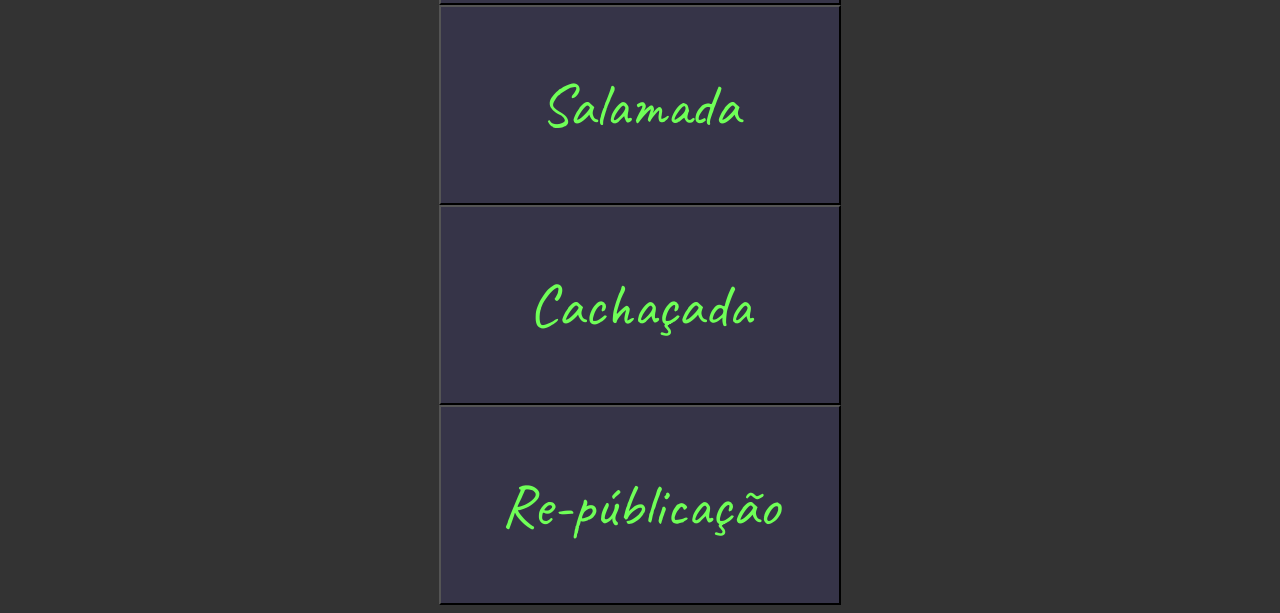
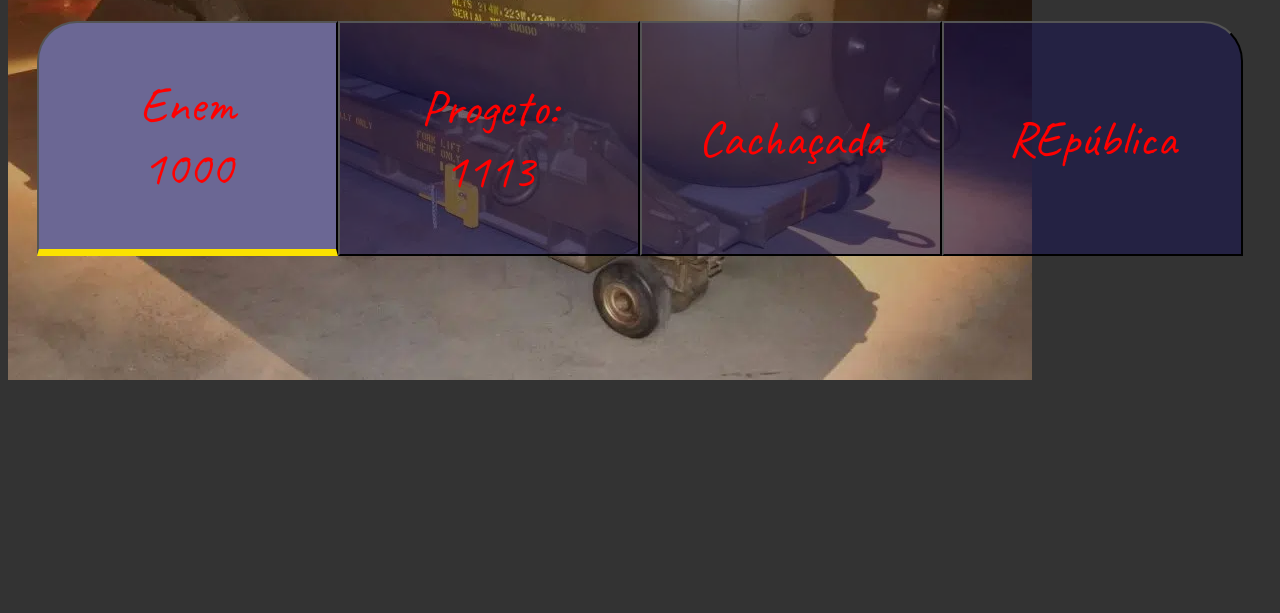
Before and after one commit to Felipaodoscompiuter/Objetivos, a plain HTML site: page CONTAGEM/index.html in a window 1280 px wide. Shown: the part 335-948 px from the top of the page. After the commit the page ends 816 px from the top, so only its background shows below. Drawn offline with Linux system fonts and the light colour scheme.

Commit message:
Add files via upload

```diff
--- a/CONTAGEM/index.html
+++ b/CONTAGEM/index.html
@@ -12,17 +12,17 @@
     <section class="Conteudoprincipal">
         <h1 class="tituloprincipal">Objetivos de Vida</h1>
         <div class="botoes">
-            <button class="botao" >
+            <button class="botao ativo" >
                 Enem 1000
             </button>
             <button class="botao">
-                Salamada
-             </button>
+                Progeto: 1113
+            </button>
             <button class="botao">
                 Cachaçada
             </button>
             <button class="botao">
-                Re-públicação
+                REpública
             </button>
 
         </div>
--- a/CONTAGEM/style.css
+++ b/CONTAGEM/style.css
@@ -2,10 +2,10 @@
 
 :root {
     --cor-de-fundo:#333333;
-    --texto1:#6FFF57;
-    --texto2:#FFFFFF;
-    --botao-ativo:#3A375E;
-    --botao-inativo:rgba(58,55,94,0.5);
+    --texto1:#ff0000;
+    --texto2:#ffffff;
+    --botao-ativo:#6b6794;
+    --botao-inativo:rgba(23, 18, 85, 0.5);
     --texo-fundo:rgba(58,55,94,0.3);
 }
 
@@ -26,7 +26,7 @@ body{
     color: var(--texto1);
     justify-content: center;
     padding: 1em;
-    font-size: 60px;
+    font-size: 50px;
     align-items: center;
     width:100%;
 }
@@ -38,7 +38,9 @@ body{
     align-items: center;
     max-width: 100%;
     margin: 0 auto;
-
+    height: 100vh;
+    background-image: url(img/Bomba.webp);
+    background-repeat: no-repeat;
 }
 
 .tituloprincipal {
@@ -46,3 +48,19 @@ body{
     width: 100%;
     font-size: 45px;
 }
+
+.botoes {
+    display: flex;
+}
+.botao:first-child {
+    border-radius:40px 0 0 0;
+}
+
+.botao:last-child {
+    border-radius:0 40px 0 0;
+}
+
+.ativo {
+    background:var(--botao-ativo);
+    border-bottom: 7px solid rgb(251, 226, 0);
+}
```
Also changed, not shown: CONTAGEM/img/Bomba.webp (added).
